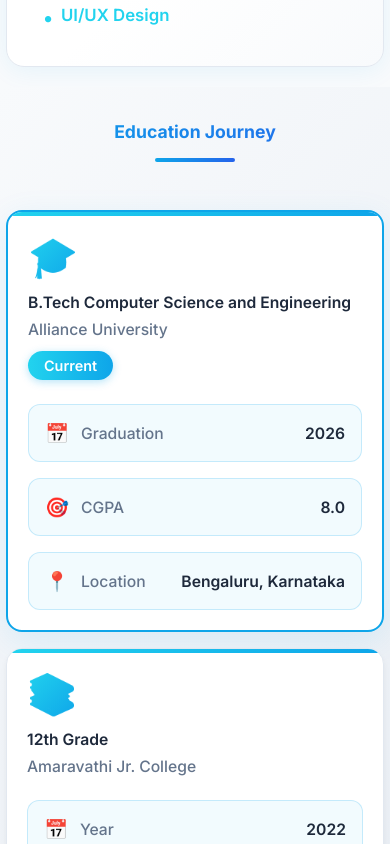
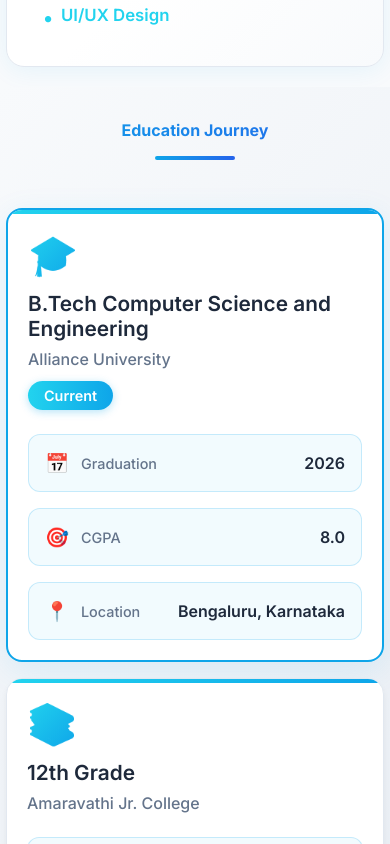
Before and after one commit to charan2319/Portfolio, a React (Create React App) app: page / in a window 390 px wide. Shown: the part 3520-4364 px from the top of the page. Built offline with nearby package versions, Linux system fonts and the light colour scheme.

Commit message:
updated css code

```diff
--- a/src/App.css
+++ b/src/App.css
@@ -4453,16 +4453,3 @@
     padding: 4px 6px;
   }
 }
-@media (max-width: 600px) {
-  .education-title {
-    font-size: 1.1rem;
-    text-align: center;
-    margin-bottom: 1rem;
-  }
-  .education-degree-title,
-  .education-school,
-  .education-stat-label,
-  .education-stat-value {
-    font-size: 0.98rem;
-  }
-}
```
